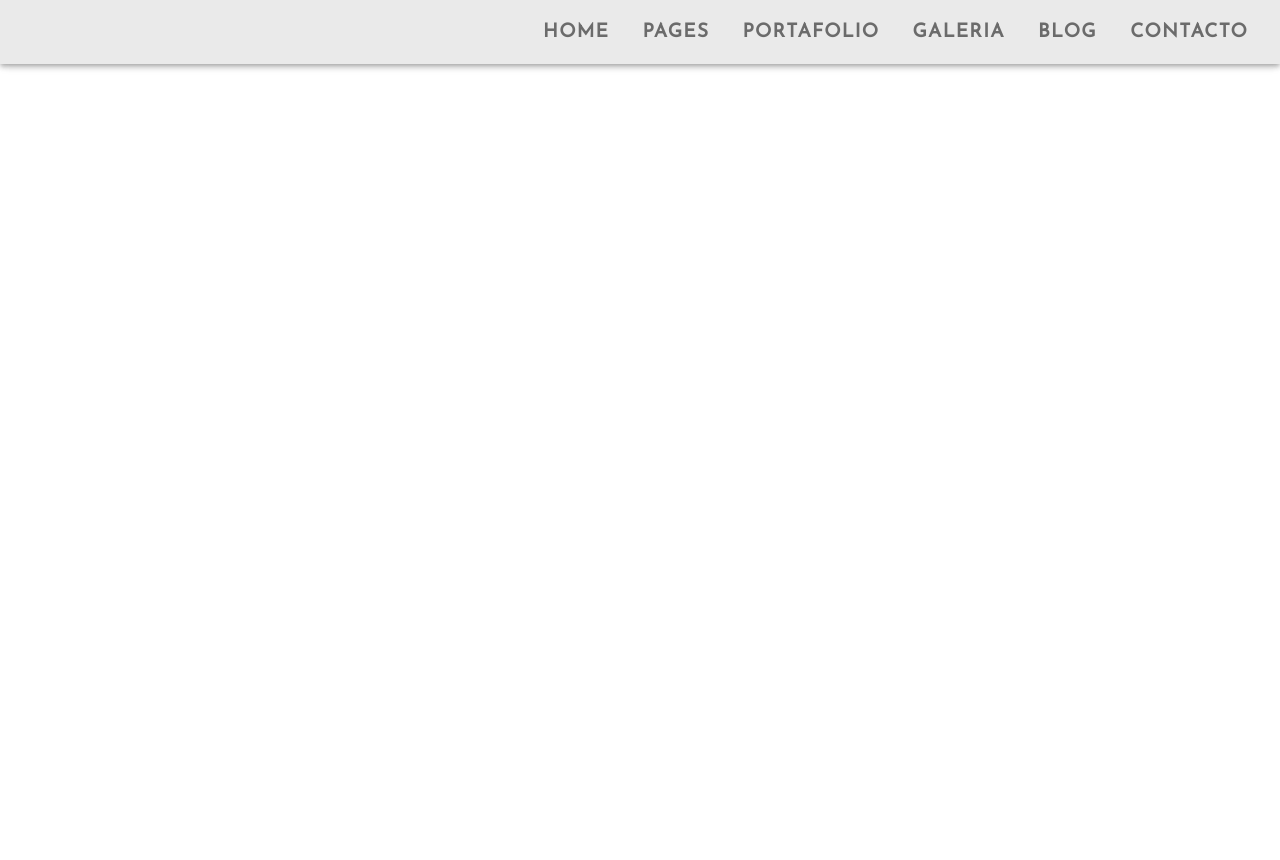
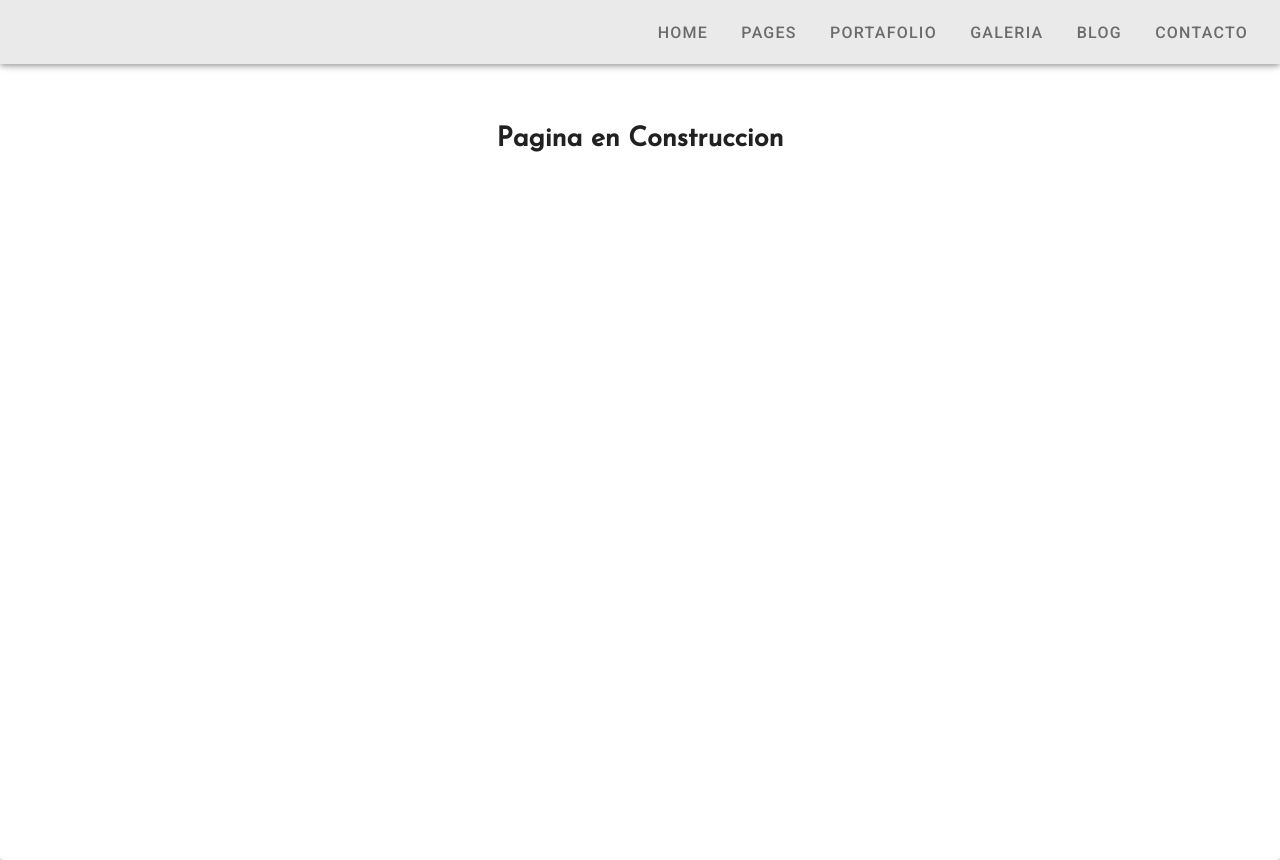
Before and after one commit to vegavLuis/foto, a Vue app: page /blog in a window 1280 px wide. Before the commit the page ends 800 px from the top, so only its background shows below. Built offline with nearby package versions, Linux system fonts and the light colour scheme.

Commit message:
se agrega ConstruccionVista

```diff
--- a/src/App.vue
+++ b/src/App.vue
@@ -23,30 +23,36 @@
         @click.stop="drawer = !drawer"
         class="hidden-md-and-up"
       ></v-app-bar-nav-icon>
-      <v-btn
+      <!-- <v-btn
         plain
         v-for="menu in menus"
         :key="menu.index"
         class="hidden-sm-and-down text-center"
+      > -->
+      <router-link
+        v-for="menu in menus"
+        :key="menu.index"
+        :to="menu.link"
+        style="text-decoration: none; color: inherit"
       >
-        <h6>
+        <v-btn plain class="hidden-sm-and-down text-center">
+          <v-list-item-title>
             {{ menu.title }}
-        </h6>
+          </v-list-item-title>
         </v-btn>
+      </router-link>
     </v-app-bar>
-    <v-navigation-drawer
-    v-model="drawer"
-    fixed
-    temporary
-    class="navi"
-    floating
+    <v-navigation-drawer v-model="drawer" fixed temporary class="navi" floating>
+      <v-list nav dense class="mt-4">
+        <router-link
+          v-for="menu in menus"
+          :key="menu.index"
+          :to="menu.link"
+          style="text-decoration: none; color: inherit"
         >
-    <v-list nav dense class="mt-4">
           <v-list-item-group
             v-model="group"
             active-class="#F5F5F5 text--accent-4"
-          v-for="menu in menus"
-          :key="menu.index"
           >
             <v-list-item>
               <v-list-item-title>
@@ -54,6 +60,7 @@
               </v-list-item-title>
             </v-list-item>
           </v-list-item-group>
+        </router-link>
       </v-list>
     </v-navigation-drawer>
     <v-main>
@@ -74,12 +81,12 @@ export default {
     drawer: false,
     group: null,
     menus: [
-      { title: "Home" },
-      { title: "Pages" },
-      { title: "Portafolio" },
-      { title: "Galeria" },
-      { title: "Blog" },
-      { title: "Contacto" },
+      { title: "Home", link: "/" },
+      { title: "Pages", link: "/pages" },
+      { title: "Portafolio", link: "/portafolio" },
+      { title: "Galeria", link: "/galeria" },
+      { title: "Blog", link: "/blog" },
+      { title: "Contacto", link: "/contacto" },
     ],
   }),
   created() {
--- /dev/null
+++ b/src/components/PaginaConstruccion.vue
@@ -0,0 +1,36 @@
+<template>
+  <div>
+    <v-card color="" class="mt-15 contenedor" width="100% " height="100vh">
+      <v-img src="@/assets/imgs/construccion.jpg" class="hijo" width="100%">
+      </v-img>
+      <v-card class="pt-15" elevation="0">
+        <h4 class="">Pagina en Construccion</h4>
+      </v-card>
+    </v-card>
+  </div>
+</template>
+
+<script>
+export default {
+  name: "FotoPaginaConstruccion",
+  data() {
+    return {};
+  },
+  mounted() {},
+  methods: {},
+};
+</script>
+<style scoped>
+.contenedor {
+  text-align: center !important;
+  position: relative !important;
+}
+.hijo {
+  width: 50% !important;
+  margin: 0 auto !important;
+  position: absolute !important;
+  top: 40% !important;
+  right: 50% !important;
+  transform: translate(50%, -50%) !important;
+}
+</style>
--- a/src/router/index.js
+++ b/src/router/index.js
@@ -13,10 +13,32 @@ const routes = [
   {
     path: '/about',
     name: 'about',
-    // route level code-splitting
-    // this generates a separate chunk (about.[hash].js) for this route
-    // which is lazy-loaded when the route is visited.
     component: () => import(/* webpackChunkName: "about" */ '../views/AboutView.vue')
+  },
+  {
+    path: '/pages',
+    name: 'pages',
+    component: () => import(/* webpackChunkName: "pages" */ '../views/Pages.vue')
+  },
+  {
+    path: '/portafolio',
+    name: 'portafolio',
+    component: () => import(/* webpackChunkName: "portafolio" */ '../views/Portafolio.vue')
+  },
+  {
+    path: '/galeria',
+    name: 'galeria',
+    component: () => import(/* webpackChunkName: "galeria" */ '../views/Galeria.vue')
+  },
+  {
+    path: '/blog',
+    name: 'blog',
+    component: () => import(/* webpackChunkName: "galeria" */ '../views/Blog.vue')
+  },
+  {
+    path: '/contacto',
+    name: 'contacto',
+    component: () => import(/* webpackChunkName: "galeria" */ '../views/Contacto.vue')
   }
 ]
 
--- /dev/null
+++ b/src/views/Blog.vue
@@ -0,0 +1,20 @@
+<template>
+  <div>
+    <PaginaConstruccionVue/>
+  </div>
+</template>
+<script>
+import PaginaConstruccionVue from '@/components/PaginaConstruccion'
+export default {
+  name: "FotoBlog",
+  components:{
+    PaginaConstruccionVue
+  },
+  data() {
+    return {};
+  },
+  mounted() {},
+  methods: {},
+}
+</script>
+<style scoped></style>
--- /dev/null
+++ b/src/views/Contacto.vue
@@ -0,0 +1,24 @@
+<template>
+  <div>
+    <PaginaConstruccion/>
+  </div>
+</template>
+
+<script>
+import PaginaConstruccion from '@/components/PaginaConstruccion'
+export default {
+  name: "FotoContacto",
+  components:{
+    PaginaConstruccion
+  },
+  data() {
+    return {};
+  },
+
+  mounted() {},
+
+  methods: {},
+};
+</script>
+
+<style lang="scss" scoped></style>
--- /dev/null
+++ b/src/views/Galeria.vue
@@ -0,0 +1,21 @@
+<template>
+  <div>
+    <PaginaConstruccionVue/>
+  </div>
+</template>
+
+<script>
+import PaginaConstruccionVue from '@/components/PaginaConstruccion'
+export default {
+  name: "FotoGaleria",
+  components:{
+    PaginaConstruccionVue
+  },
+  data() {
+    return {};
+  },
+  mounted() {},
+  methods: {},
+}
+</script>
+<style scoped></style>
--- /dev/null
+++ b/src/views/Pages.vue
@@ -0,0 +1,20 @@
+<template>
+  <div>
+    <PaginaConstruccionVue/>
+  </div>
+</template>
+<script>
+import PaginaConstruccionVue from '@/components/PaginaConstruccion'
+export default {
+  name: "FotoPages",
+  components:{
+    PaginaConstruccionVue
+  },
+  data() {
+    return {};
+  },
+  mounted() {},
+  methods: {},
+};
+</script>
+<style scoped></style>
--- /dev/null
+++ b/src/views/Portafolio.vue
@@ -0,0 +1,20 @@
+<template>
+  <div>
+    <PaginaConstruccionVue/>
+  </div>
+</template>
+<script>
+import PaginaConstruccionVue from '@/components/PaginaConstruccion'
+export default {
+  name: "FotoPortafilio",
+  components:{
+    PaginaConstruccionVue
+  },
+  data() {
+    return {};
+  },
+  mounted() {},
+  methods: {},
+};
+</script>
+<style scoped></style>
```
Also changed, not shown: src/assets/imgs/construccion.jpg (added). Lines whose indentation alone changed are shown as unchanged.
